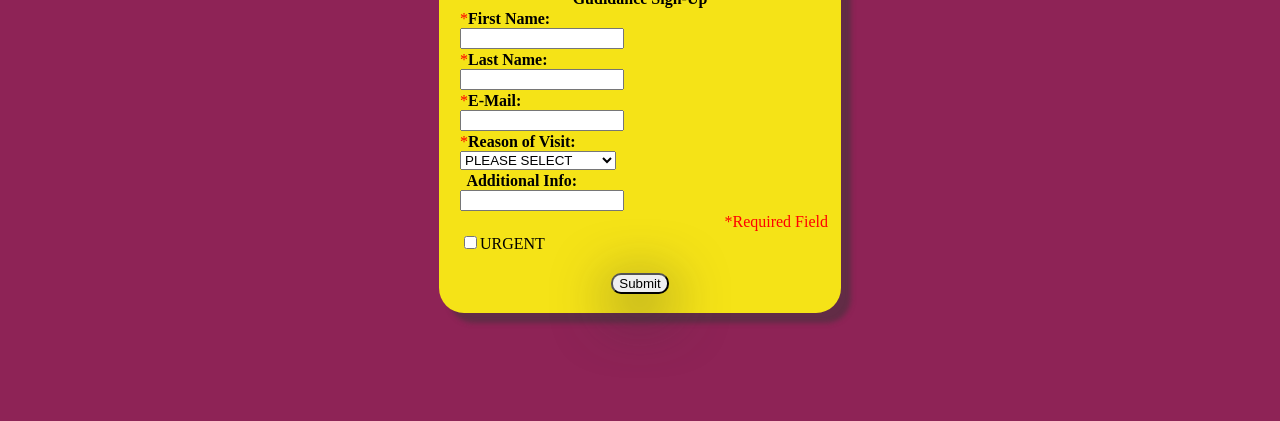
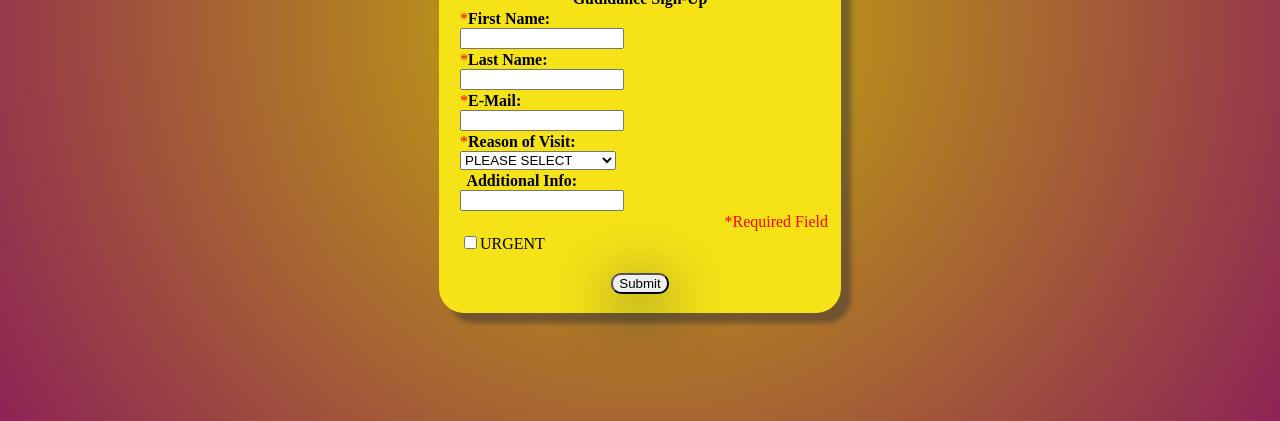
Before and after one commit to PatrickHXXVIII/patrickhxxviii.github.io, a plain HTML site: page index.html in a window 1280 px wide. Shown: the part 379-800 px from the top of the page. Drawn offline with Linux system fonts and the light colour scheme.

Commit message:
ui gradient
changed the background to be a gradient.

```diff
--- a/index.html
+++ b/index.html
@@ -6,7 +6,7 @@ table, th, td
     border-collapse: collapse;}
 </style>
 </head>
-<body style= "background-color: #8e2356; background-size:auto;"><br><br>
+<body style="background:radial-gradient( circle, #c5b307,#8e2356) center fixed; background-size:cover;"><br><br>
     <table style = "box-shadow: 10px 10px 5px rgb(53,53,53,0.5); ; border-radius: 25px;
     background: #f5e317;
     padding: 20px;
```
